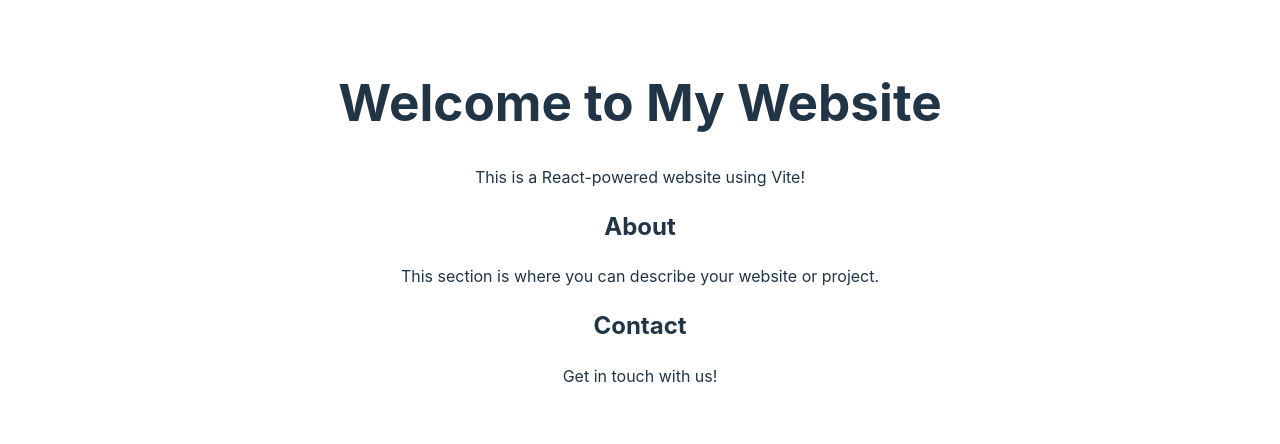
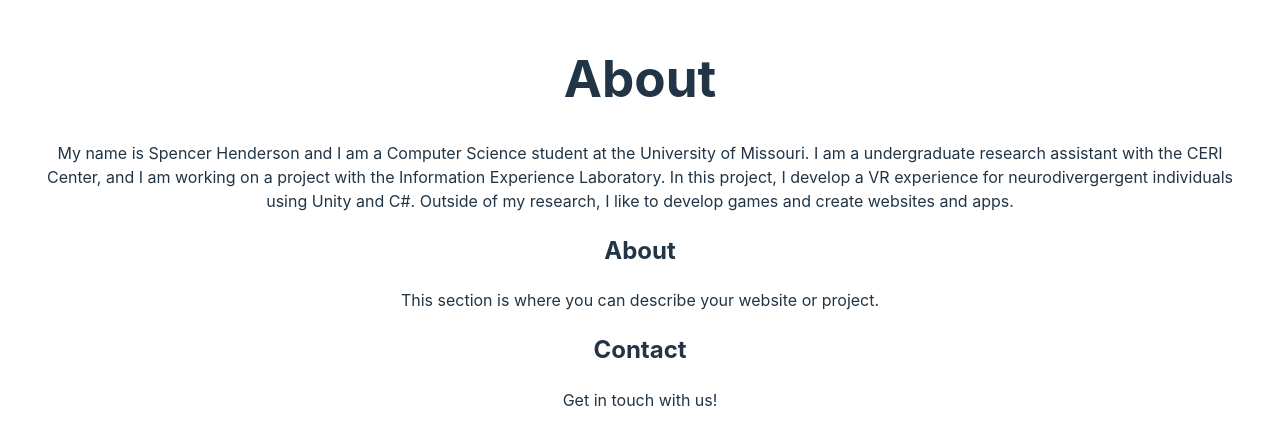
Before and after one commit to SHenders2424/SHWebsite, a React (Vite) app: page / in a window 1280 px wide. Shown: the part 178-622 px from the top of the page. Built offline with nearby package versions, Linux system fonts and the light colour scheme.

Commit message:
Added About section

```diff
--- a/src/App.jsx
+++ b/src/App.jsx
@@ -8,8 +8,12 @@ function App() {
   return (
     <div className="App">
       <header className="App-header">
-        <h1>Welcome to My Website</h1>
-        <p>This is a React-powered website using Vite!</p>
+        <h1>About</h1>
+        <p>My name is Spencer Henderson and I am a Computer Science student at the University of Missouri.
+          I am a undergraduate research assistant with the CERI Center, and I am working on a project with the
+          Information Experience Laboratory. In this project, I develop a VR experience for neurodivergergent
+          individuals using Unity and C#. Outside of my research, I like to develop games and create websites and apps.
+        </p>
       </header>
       <main>
         <section>
```
